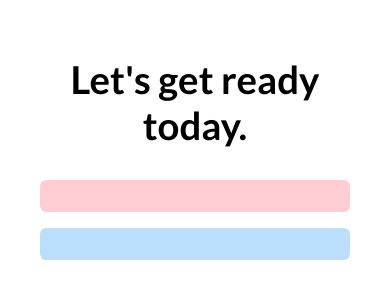
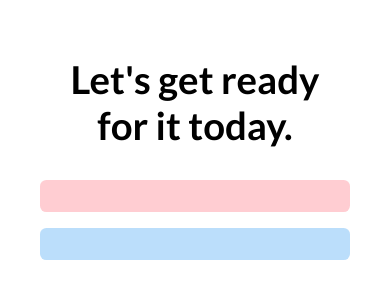
Before and after one commit to rcv-legado/countdown, a website built with webpack: page index.html in a window 390 px wide. Built offline with nearby package versions, Linux system fonts and the light colour scheme; what jQuery would draw is missing.

```diff
--- a/index.html
+++ b/index.html
@@ -70,7 +70,7 @@
         </style>
     </head>
     <body>
-        <div class="box callout">Let's get ready today.</div>
+        <div class="box callout">Let's get ready for it today.</div>
 
         <div id="hs" class="box"></div>
         <div id="prez" class="box"></div>
```
